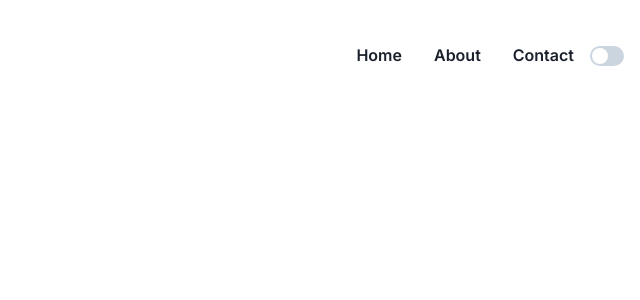
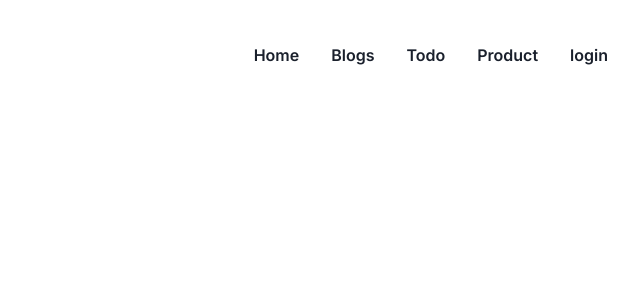
Before and after one commit to junaidsalam639/Next-Js-Class-Last, a Next.js app: page / in a window 1280 px wide. Shown: the top 300 px of the page, without its empty margins (640-1280 px from the left). Built offline with nearby package versions, Linux system fonts and the light colour scheme.

Commit message:
'commit'

```diff
--- a/src/app/blog/page.js
+++ b/src/app/blog/page.js
@@ -1,5 +1,6 @@
 import { fecthUser } from '../Fecth/fecthUser'
 import Link from 'next/link'
+
 const page = async () => {
   const wait = await fecthUser();
   return (
--- a/src/app/component/Chakraui.js
+++ b/src/app/component/Chakraui.js
@@ -9,12 +9,13 @@ import {
 } from '@chakra-ui/react'
 import { HamburgerIcon, CloseIcon } from '@chakra-ui/icons'
 import NextLink from 'next/link'
-
+import {useContext} from 'react'
+import { AuthContext } from '../context/AuthProvider'
 
 export const Chakraui = () => {
-    const { colorMode, toggleColorMode } = useColorMode()
-    const isDark = colorMode === 'dark'
     const [display, changeDisplay] = useState('none')
+    const {login , setLogin}  = useContext(AuthContext);
+    console.log(login);
         return (
         <Flex>
             <Flex
@@ -40,7 +41,7 @@ export const Chakraui = () => {
                             </Button>
                         </NextLink>
 
-                    <NextLink href="/about" passHref>
+                    <NextLink href="/blog" passHref>
                         <Button
                             as="a"
                             variant="ghost"
@@ -48,11 +49,11 @@ export const Chakraui = () => {
                             my={5}
                             w="100%"
                         >
-                            About
+                            Blogs
                         </Button>
                     </NextLink>
 
-                    <NextLink href="/contact" passHref>
+                    <NextLink href="/Todo_Pages/todo" passHref>
                         <Button
                             as="a"
                             variant="ghost"
@@ -60,7 +61,32 @@ export const Chakraui = () => {
                             my={5}
                             w="100%"
                         >
-                            Contact
+                            Todo
+                        </Button>
+                    </NextLink>
+
+                    <NextLink href="/product" passHref>
+                        <Button
+                            as="a"
+                            variant="ghost"
+                            aria-label="Contact"
+                            my={5}
+                            w="100%"
+                        >
+                            Product
+                        </Button>
+                    </NextLink>
+
+
+                    <NextLink href="/" passHref>
+                        <Button
+                            as="a"
+                            variant="ghost"
+                            aria-label="Contact"
+                            my={5}
+                            w="100%"
+                        onClick={() => login ? setLogin(false) : setLogin(true)}>
+                            {login ? 'Logout' : 'login'}
                         </Button>
                     </NextLink>
                 </Flex>
@@ -75,11 +101,6 @@ export const Chakraui = () => {
                     }
                     onClick={() => changeDisplay('flex')}
                     display={['flex', 'flex', 'none', 'none']}
-                />
-                <Switch
-                    color="green"
-                    isChecked={isDark}
-                    onChange={toggleColorMode}
                 />
             </Flex>
 
@@ -125,7 +146,7 @@ export const Chakraui = () => {
                         </Button>
                     </NextLink>
 
-                    <NextLink href="/about" passHref>
+                    <NextLink href="/blog" passHref>
                         <Button
                             as="a"
                             variant="ghost"
@@ -133,11 +154,11 @@ export const Chakraui = () => {
                             my={5}
                             w="100%"
                         >
-                            About
+                            Blogs
                         </Button>
                     </NextLink>
 
-                    <NextLink href="/contact" passHref>
+                    <NextLink href="/Todo_Pages/todo" passHref>
                         <Button
                             as="a"
                             variant="ghost"
@@ -145,7 +166,31 @@ export const Chakraui = () => {
                             my={5}
                             w="100%"
                         >
-                            Contact
+                            Todo
+                        </Button>
+                    </NextLink>
+
+                    <NextLink href="/product" passHref>
+                        <Button
+                            as="a"
+                            variant="ghost"
+                            aria-label="Contact"
+                            my={5}
+                            w="100%"
+                        >
+                           Product
+                        </Button>
+                    </NextLink>
+
+                    <NextLink href="/" passHref>
+                        <Button
+                            as="a"
+                            variant="ghost"
+                            aria-label="Contact"
+                            my={5}
+                            w="100%"
+                        onClick={() => login ? setLogin(false) : setLogin(true)}>
+                            {login ? 'Logout' : 'Login'}
                         </Button>
                     </NextLink>
                 </Flex>
--- a/src/app/component/Navbar.js
+++ /dev/null
@@ -1,28 +0,0 @@
-'use client'
-import Image from 'next/image'
-import Link from 'next/link'
-import { useContext } from 'react'
-import { AuthContext } from '../context/AuthProvider'
-
-const Navbar_One = () => {
-    const {login , setLogin} = useContext(AuthContext);
-    return (
-        <div>
-            <div className='flex justify-between items-center my-4 mx-12'>
-                <h1 className='bg-orange-600 w-32 text-center py-3 font-medium text-md text-white cursor-pointer hover:bg-orange-500 rounded-md'>Home</h1>
-                <Link href={'/product'}>
-                    <h1 className='bg-orange-600 w-32 text-center py-3 font-medium text-md text-white cursor-pointer hover:bg-orange-500 rounded-md'>Product</h1>
-                </Link>
-                <Link href={'/blog'}>
-                    <h1 className='bg-orange-600 w-32 text-center py-3 font-medium text-md text-white cursor-pointer hover:bg-orange-500 rounded-md'>Blogs</h1>
-                </Link>
-                <Link href={'/Todo_Pages/todo'}>
-                    <h1 className='bg-orange-600 w-32 text-center py-3 font-medium text-md text-white cursor-pointer hover:bg-orange-500 rounded-md'>Todo</h1>
-                </Link>
-                    <h1 className='bg-orange-600 w-32 text-center py-3 font-medium text-md text-white cursor-pointer hover:bg-orange-500 rounded-md' onClick={() => login ? setLogin(false) : setLogin(true)}>{login ? 'Logout' : 'Login'}</h1>
-            </div>
-        </div>
-    )
-}
-
-export default Navbar_One
```
Lines whose indentation alone changed are shown as unchanged.
